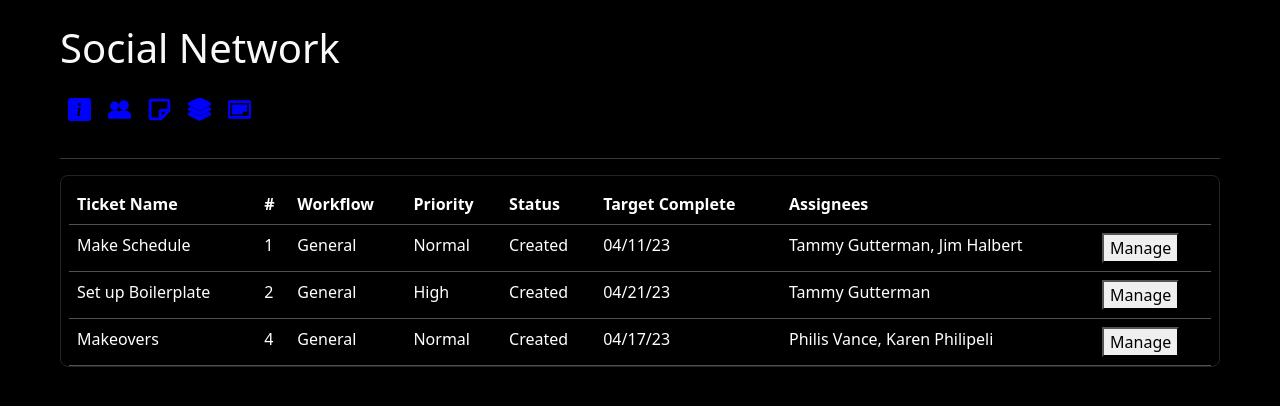
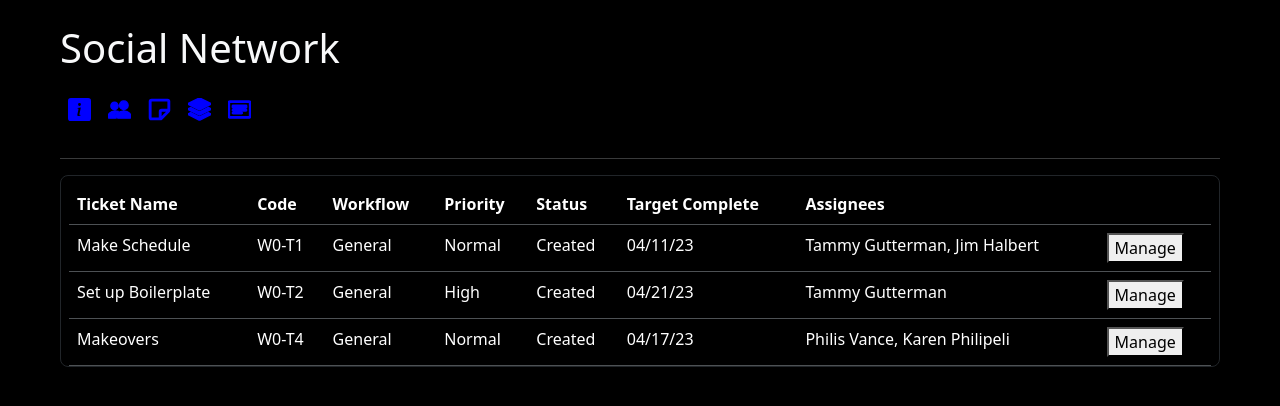
Before and after one commit to bhogan25/BugStacker, a Django app: page /projects/2 in a window 1280 px wide. Shown: the part 106-512 px from the top of the page. Run offline with Django 4.2, Linux system fonts and the light colour scheme; a user stored in the database is signed in; data comes from the database, SQL or seed files in the repository; both versions use the stored data as it was after the commit; parts of the project's set-up code (start-up, migrations or seed data) failed here and were passed over; some libraries are stand-ins or nearby versions.

Commit message:
New resource code stragegy, hrc filter, extract mrc helper fn, updated server and javascript for edit workflow form.

```diff
--- a/BUGSTACKER/static/bugstacker/helpers.js
+++ b/BUGSTACKER/static/bugstacker/helpers.js
@@ -86,18 +86,20 @@ export function manageProjectChangeUI(action, eventTarget) {
 }
 
 
-export function populateWorkflowInputs(wfCode) {
+export function populateWorkflowInputs(target_wf_hrc) {
+
+  // Convert hrc to mrc
+  const target_wf_mrc = target_wf_hrc.slice(1)
 
   // Get form inputs
   const nameInput = document.getElementById('editWorkflowFormNameInput');
   const descriptionInput = document.getElementById('editWorkflowFormDescriptionInput');
 
   // Get selected workflow data
-  const wfName = document.querySelector(`h5[data-wf="${wfCode}"]`).dataset.name;
-  const wfDescription = document.querySelector(`p#wfdesc_${wfCode}`).innerHTML;
+  const wfName = document.querySelector(`h5[data-wf="${target_wf_mrc}"]`).dataset.name;
+  const wfDescription = document.querySelector(`p#wfdesc_${target_wf_mrc}`).innerHTML;
 
   // Update form inputs to reflect the selected workflow
   nameInput.value = wfName;
   descriptionInput.value = wfDescription;
-
 }
--- a/BUGSTACKER/templates/bugstacker/layout.html
+++ b/BUGSTACKER/templates/bugstacker/layout.html
@@ -1,4 +1,5 @@
 {% load static %}
+{% load extra_filters %}
 
 <!DOCTYPE html>
 <html lang="en">
--- a/BUGSTACKER/templates/bugstacker/project-board.html
+++ b/BUGSTACKER/templates/bugstacker/project-board.html
@@ -229,7 +229,7 @@
                     <div class="collapse w-100 my-2" id="projectInfo">
                         <div class="bg-dark card card-body">
                             <h4>Project Information</h4>
-                            <div>Project Code: {{ project.code }}</div>
+                            <div>Code: {{ project.code|project_hrc }}</div>
                             <div>Started: {{ project.created }}</div>
                             <div>Project Manager: <span id="projectPm" data-id="{{ project.pm.id }}">{{ project.pm.full_name }}</span></div>
                             <div>Status: <span id="projectStatus">{{ project.get_status_display }}</span></div>
@@ -259,7 +259,7 @@
                 {% for ticket in project.all_tickets %}
                 <div class="ticket-card center bubble pt-3 my-4 pb-2 px-4 rounded-3" id="t_{{ ticket.code }}">
                     <h1>{{ ticket.name }}</h1>
-                    <div>Ticket Code: {{ ticket.code }}</div>
+                    <div>Code: {{ ticket.code|ticket_hrc_short:ticket.id }}</div>
                     <div>Workflow: {{ ticket.workflow.name }}</div>
                     <div>Priority: <span class="priority-{{ ticket.priority }}">{{ ticket.get_priority_display }}</span></div>
                     <div>Status: {{ ticket.get_status_display }}</div>
@@ -292,7 +292,7 @@
                     <thead>
                         <tr class="table-dark">
                             <th class="align-middle table-dark">Ticket Name</th>
-                            <th class="align-middle table-dark">#</th>
+                            <th class="align-middle table-dark">Code</th>
                             <th class="align-middle table-dark">Workflow</th>
                             <th class="align-middle table-dark">Priority</th>
                             <th class="align-middle table-dark">Status</th>
@@ -305,7 +305,7 @@
                         {% for ticket in project.all_tickets %}
                         <tr class="table-dark">
                             <td class="table-dark">{{ ticket.name|truncatewords:4 }}</td>
-                            <td class="table-dark">{{ ticket.code }}</td>
+                            <td class="table-dark">{{ ticket.code|ticket_hrc_short:ticket.id }}</td>
                             <td class="table-dark">{{ ticket.workflow.name|truncatewords:4 }}</td>
                             <td class="table-dark priority-{{ ticket.priority }}">{{ ticket.get_priority_display }}</td>
                             <td class="table-dark">{{ ticket.get_status_display }}</td>
--- a/BUGSTACKER/templates/bugstacker/project-left-well.html
+++ b/BUGSTACKER/templates/bugstacker/project-left-well.html
@@ -1,3 +1,5 @@
+{% load extra_filters %}
+
 <div class="left-well col-xxl-3 d-none d-xxl-grid">
     <div class="pt-2 m-2 pb-2 px-4 overflow-y-auto">
         <h3>Workflows</h3>
@@ -26,7 +28,7 @@
                     {% else %}
                     <span class="badge rounded-pill ticket-pill">{{ workflow.tickets.count }} Tickets</span>
                     {% endif %}
-                    <div class="wf-code">Code: 0{{ workflow.code }}</div>
+                    <div class="wf-code">Code: {{ workflow.code|wf_hrc_short:workflow.id }}</div>
                     <input hidden id="wf_"/>
 
                     <div class="d-grid">
--- a/BUGSTACKER/templatetags/extra_filters.py
+++ b/BUGSTACKER/templatetags/extra_filters.py
@@ -1,5 +1,13 @@
+# import os
+# import sys
+
+# BASE_DIR = os.path.dirname(os.path.dirname(os.path.abspath(__file__)))
+# PARENT_DIR = os.path.join(BASE_DIR, "..")
+# sys.path.append(PARENT_DIR)
+
 from django import template
 from django.template.defaultfilters import stringfilter
+from BUGSTACKER.models import Workflow, Ticket
 
 register = template.Library()
 
@@ -9,3 +17,28 @@ register = template.Library()
 def underscore_to_title(str):
     str_spaced = [' ' if char == "_" else char for char in str]
     return ''.join(str_spaced).title()
+
+# Human readable resource code filters
+@register.filter(name="project_hrc")
+def project_hrc(project_code):
+    return f"P{project_code}"
+
+@register.filter(name="wf_hrc_long")
+def wf_hrc_long(wf_code, wf_id):
+    wf_project_code = Workflow.objects.get(id=wf_id).project.code
+    return f"P{wf_project_code}-W{wf_code}"
+
+@register.filter(name="wf_hrc_short")
+def wf_hrc_short(wf_code, wf_id):
+    return f"W{wf_code}"
+
+@register.filter(name="ticket_hrc_long")
+def ticket_hrc_long(ticket_code, ticket_id):
+    ticket_wf_code = Ticket.objects.get(id=ticket_id).workflow.code
+    ticket_project_code = Ticket.objects.get(id=ticket_id).workflow.project.code
+    return f"P{ticket_project_code}-W{ticket_wf_code}-T{ticket_code}"
+
+@register.filter(name="ticket_hrc_short")
+def ticket_hrc_short(ticket_code, ticket_id):
+    ticket_wf_code = Ticket.objects.get(id=ticket_id).workflow.code
+    return f"W{ticket_wf_code}-T{ticket_code}"
--- a/BUGSTACKER/views.py
+++ b/BUGSTACKER/views.py
@@ -5,12 +5,13 @@ from django.contrib.auth import authenticate, login, logout
 from django.contrib.auth.decorators import login_required
 from django.db import IntegrityError
 from django.core.exceptions import MultipleObjectsReturned, ObjectDoesNotExist
-from django.http import HttpResponse, HttpResponseRedirect, JsonResponse
+from django.http import HttpResponse, HttpResponseRedirect, JsonResponse, HttpResponseBadRequest
 from django.urls import reverse
 from .models import User, Project, Workflow, Ticket, Notification
 from django.views.decorators.csrf import csrf_exempt
 from .forms import NewTicketForm, NewWorkflowForm, NewProjectForm, EditProjectForm, EditWorkflowForm, EditTicketForm
 from django import forms
+from BUGSTACKER.helpers import generate_ticket_code, generate_wf_code, generate_project_code, extract_mrc_from_hrc
 
 
 # API Error Response Messages
@@ -116,7 +117,7 @@ def index(request):
             # Create project instance
             project = project_form.save(commit=False)
 
-            project.code = Project.objects.all().count() + 1     # Fix
+            project.code = generate_project_code()
             project.completed = False
             project.pm = request.user
             project.status = Project.Status.ACTIVE
@@ -125,8 +126,6 @@ def index(request):
 
         else:
             raise Http404("Submitted data invalid.")
-
-
 
 
     if request.method == "GET":
@@ -184,7 +183,7 @@ def project_board(request, project_code):
                 new_ticket = ticket_form.save(commit=False)
 
                 # Populate private fields
-                new_ticket.code = new_ticket.workflow.tickets.count() + 2     # Fix - come up with hidden token or string (00-00-001, where 001 is the ticket portion and the code value is actually 1 which is the primary key)
+                new_ticket.code = generate_ticket_code(new_ticket)
                 new_ticket.creator = request.user
                 new_ticket.resolution = Ticket.Resolution.NOT_FIXED
 
@@ -213,7 +212,7 @@ def project_board(request, project_code):
 
                 # Populate private fields
                 new_workflow.project = project
-                new_workflow.code = project.workflows.count() + 1      # Fix
+                new_workflow.code = generate_wf_code(new_workflow)
                 new_workflow.archived = False
 
                 # Save new instance
@@ -292,43 +291,51 @@ def project_board(request, project_code):
             edit_workflow_form = EditWorkflowForm(request.POST)
 
             # Declare choices for form field ((code, name), ...)
-            wf_codes = [workflow.code for workflow in project.workflows.all()]
-            options = tuple([(wf_codes[i], project.workflows.all()[i].name) for i in range(len(project.workflows.all()))])
+            options = [(f"W{wf.code}", wf.name) for wf in project.workflows.all()]
             edit_workflow_form.fields.get('edit_workflow').choices = options
 
             # Clean Model Form and Model Validation
             if edit_workflow_form.is_valid():
 
                 # New Workflow data and vars
-                edit_workflow_code = edit_workflow_form.cleaned_data['edit_workflow']
+                target_wf_hrc = edit_workflow_form.cleaned_data['edit_workflow']       # FIX - rename variable and all instances to edit_workflow_id
                 new_name = edit_workflow_form.cleaned_data['name']
                 new_desc = edit_workflow_form.cleaned_data['description']
 
+                # Try to extract Machine Resource Codes                             TEST: should properly extract the mrc from the hrc and throw error if proper codes are not present
+                try:
+                    print(target_wf_hrc)
+                    mrcs = extract_mrc_from_hrc(target_wf_hrc)
+                    print(mrcs)
+                    wf_mrc = mrcs["W"]
+                    print(wf_mrc)
+                except Exception as e:
+                    print(e)
+                    return HttpResponseBadRequest("Unable to process form data")
+
                 # Check if workflow exists
-                if Workflow.objects.filter(code=edit_workflow_code).exists():
+                if project.workflows.filter(code=wf_mrc).exists():  # TEST: Should exist
 
                     # Get workflow object
-                    edit_workflow_obj = Workflow.objects.get(code=edit_workflow_code)
+                    target_wf_obj = project.workflows.filter(code=wf_mrc)[0]  # TEST: Should return valid & correct object
 
                     # Check if workflow belongs to project
-                    if edit_workflow_obj.project != project:
+                    if target_wf_obj.project != project:
                         raise Http404("Cannot edit this workflow from this page")
 
-                    if new_name != '' and new_name != edit_workflow_obj.name:
-                        edit_workflow_obj.name = new_name
+                    if new_name != '' and new_name != target_wf_obj.name:
+                        target_wf_obj.name = new_name
 
-                    if new_desc != '' and new_name != edit_workflow_obj.description:
-                        edit_workflow_obj.description = new_desc
+                    if new_desc != '' and new_name != target_wf_obj.description:
+                        target_wf_obj.description = new_desc
 
                     # Save new instance
-                    edit_workflow_obj.save()
+                    target_wf_obj.save()
 
                     return HttpResponseRedirect(reverse("project_board", args=(project_code,)))
 
             else:
-                print("ERRORS OCCURED HERE")
-                print(f'Form Error HTML generated {edit_workflow_form.errors}')
-                print(f"edit_workflow key is holding: {edit_workflow_form['edit_workflow']}")
+                print(f'Unable to submit EDIT WORKFLOW FORM {edit_workflow_form.errors}')
                 raise Http404("Submitted data invalid")
 
         else:
@@ -359,8 +366,7 @@ def project_board(request, project_code):
 
             # Edit Workflow Form
             edit_workflow_form = EditWorkflowForm()
-            wf_codes = [workflow.code for workflow in project.workflows.all()]
-            options = tuple([(wf_codes[i], project.workflows.all()[i].name) for i in range(len(project.workflows.all()))])
+            options = [(f"W{wf.code}", wf.name) for wf in project.workflows.all()]
             edit_workflow_form.fields.get('edit_workflow').choices = options
 
             edit_workflow_form.fields.get('edit_workflow').widget.attrs = {'class': 'form-control', 'size': 1, 'id': 'editWorkflowFormSelectWorkflow'}
```
Also changed, not shown: BUGSTACKER/helpers.py (added, +36 -0 lines), BUGSTACKER/templates/bugstacker/index.html (+5 -2 lines), README.md, db.sqlite3.
